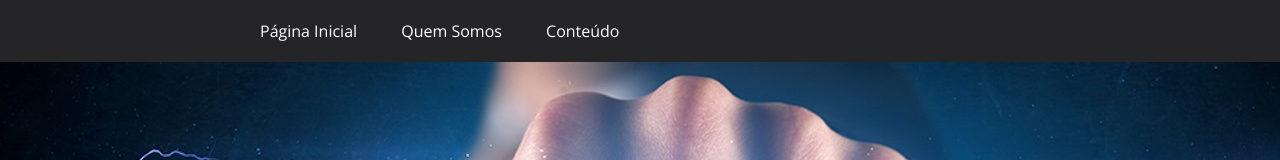
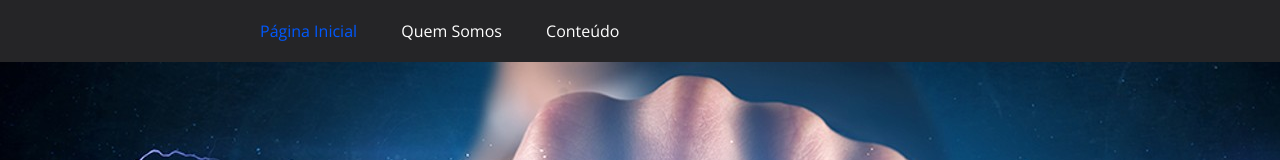
Before and after one commit to zMiguelPT/siteta, a plain HTML site: page index.html in a window 1280 px wide. In both pictures the pointer is over the link "Página Inicial". Shown: the top 160 px of the page. Drawn offline with nearby package versions, Linux system fonts and the light colour scheme.

Commit message:
Add files via upload

```diff
--- a/style.css
+++ b/style.css
@@ -30,6 +30,14 @@
     display: inline-block;
     text-decoration: none;
     transition: background .4s;
+}
+
+#menu-h ul li a:hover {
+  color: rgb(0, 89, 255);
+  padding: 20px;
+  display: inline-block;
+  text-decoration: none;
+  transition: background .4s;
 }
 
 /* Fundo Site */
```
